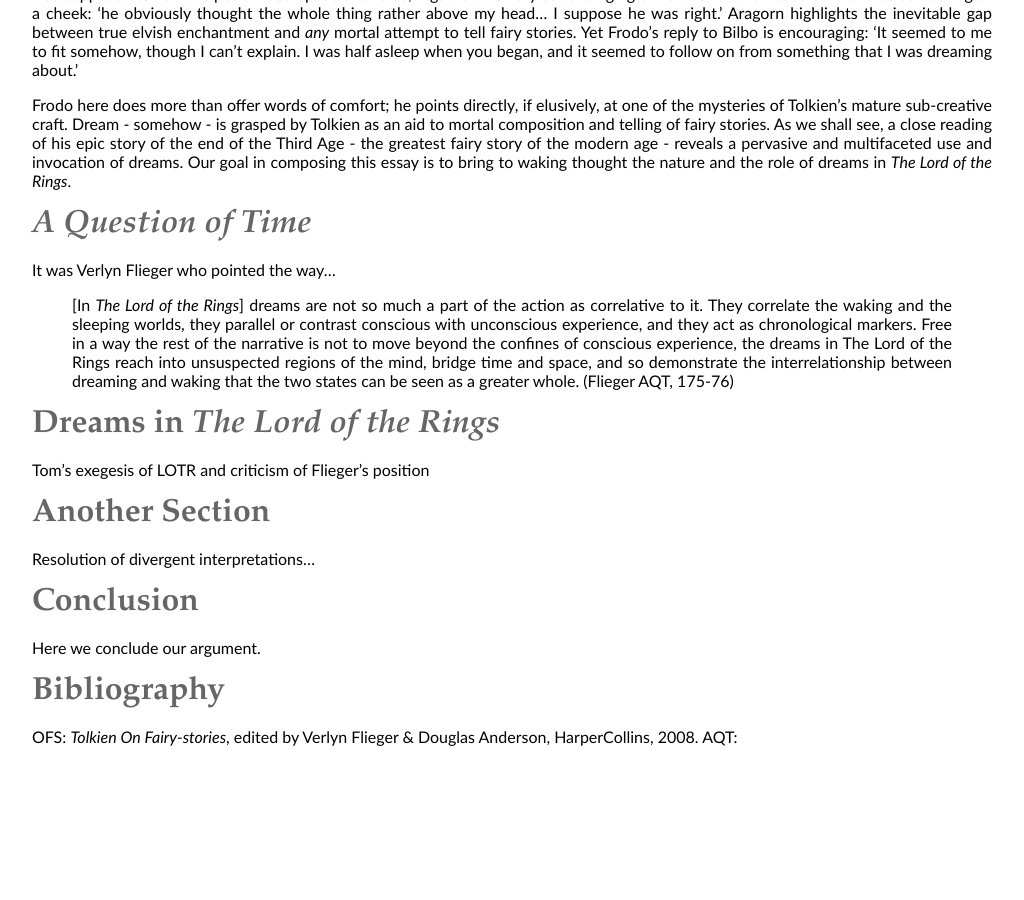
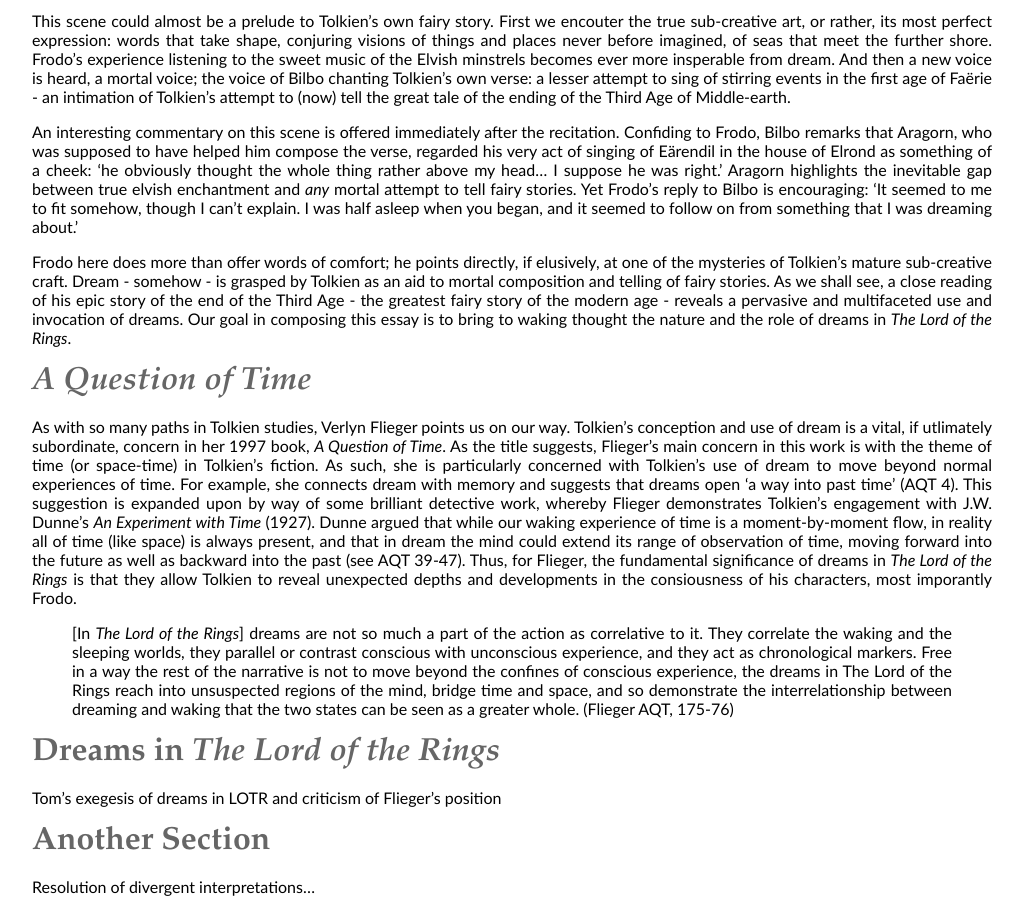
Before and after one commit to uoou/AWildernessOfDragons, a Jekyll site: the page built from essay.md, in a window 1280 px wide and 900 px high, scrolled down 1310 px. Shown: the whole window, without its empty margins (0-1024 px from the left). Built offline with Jekyll 4.4.1, drawn with Linux system fonts in a browser that asks for light colours; Markdown is read by kramdown in place of the engine named in the settings; before the commit the page ends 2088 px from its top, so only the background shows below that; some of the changed text lies outside the part shown.

Commit message:
Update essay.md

```diff
--- a/essay.md
+++ b/essay.md
@@ -6,6 +6,15 @@
 
 
 >The magic of Faërie is not an end in itself, its virtue is in its operations: among these are the satisfaction of certain primordial human desires. One of these desires is to survey the depths of space and time. (OFS 34-5)
+
+
+####Contents
+Introduction
+*A Question of Time*
+Dreams in *LOTR* (Tom's Exegesis)
+Resolution
+Conclusion
+
 
 ###Introduction
 
@@ -34,16 +43,17 @@
 
 ###*A Question of Time*
 
+As with so many paths in Tolkien studies, Verlyn Flieger points us on our way. Tolkien's conception and use of dream is a vital, if utlimately subordinate, concern in her 1997 book, *A Question of Time*. As the title suggests, Flieger's main concern in this work is with the theme of time (or space-time) in Tolkien's fiction. As such, she is particularly concerned with Tolkien's use of dream to move beyond normal experiences of time. For example, she connects dream with memory and suggests that dreams open 'a way into past time' (AQT 4). This suggestion is expanded upon by way of some brilliant detective work, whereby Flieger demonstrates Tolkien's engagement with J.W. Dunne's *An Experiment with Time* (1927). Dunne argued that while our waking experience of time is a moment-by-moment flow, in reality all of time (like space) is always present, and that in dream the mind could extend its range of observation of time, moving forward into the future as well as backward into the past (see AQT 39-47). Thus, for Flieger, the fundamental significance of dreams in *The Lord of the Rings* is that they allow Tolkien to reveal unexpected depths and developments in the consiousness of his characters, most imporantly Frodo.
 
 
-It was Verlyn Flieger who pointed the way...
+
 
 >[In *The Lord of the Rings*] dreams are not so much a part of the action as correlative to it.  They correlate the waking and the sleeping worlds, they parallel or contrast conscious with unconscious experience, and they act as chronological markers. Free in a way the rest of the narrative is not to move beyond the confines of conscious experience, the dreams in The Lord of the Rings reach into unsuspected regions of the mind, bridge time and space, and so demonstrate the interrelationship between dreaming and waking that the two states can be seen as a greater whole. (Flieger AQT, 175-76)
 
 
 
 ###Dreams in *The Lord of the Rings*
-Tom's exegesis of LOTR and criticism of Flieger's position
+Tom's exegesis of dreams in LOTR and criticism of Flieger's position
 
 
 ###Another Section
```
